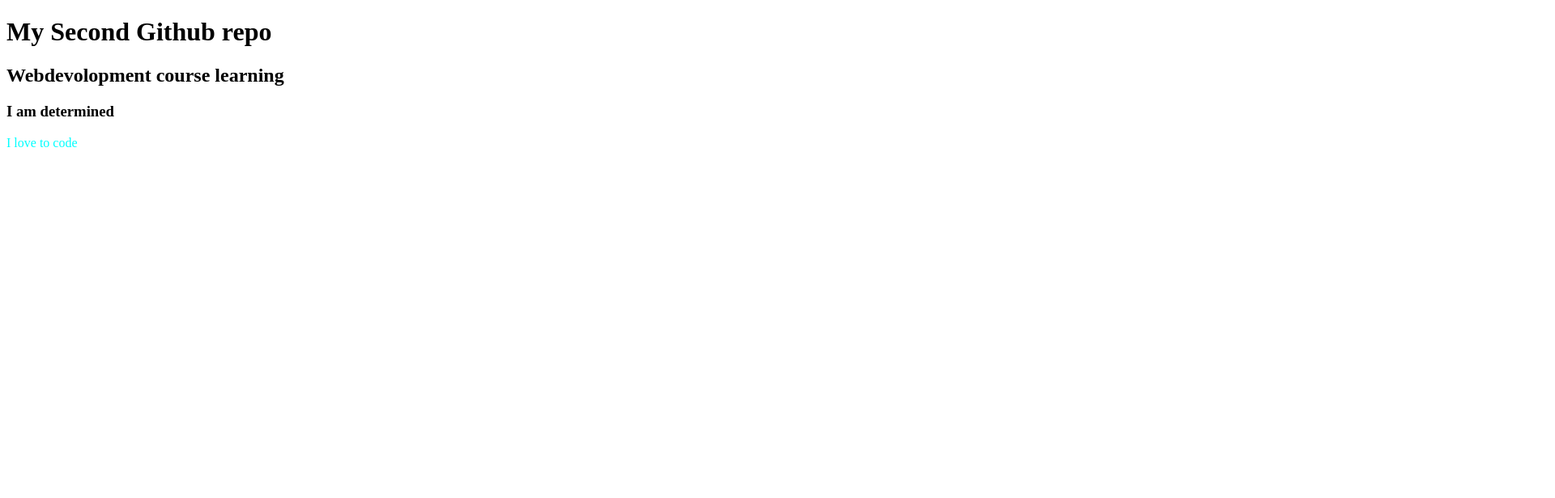
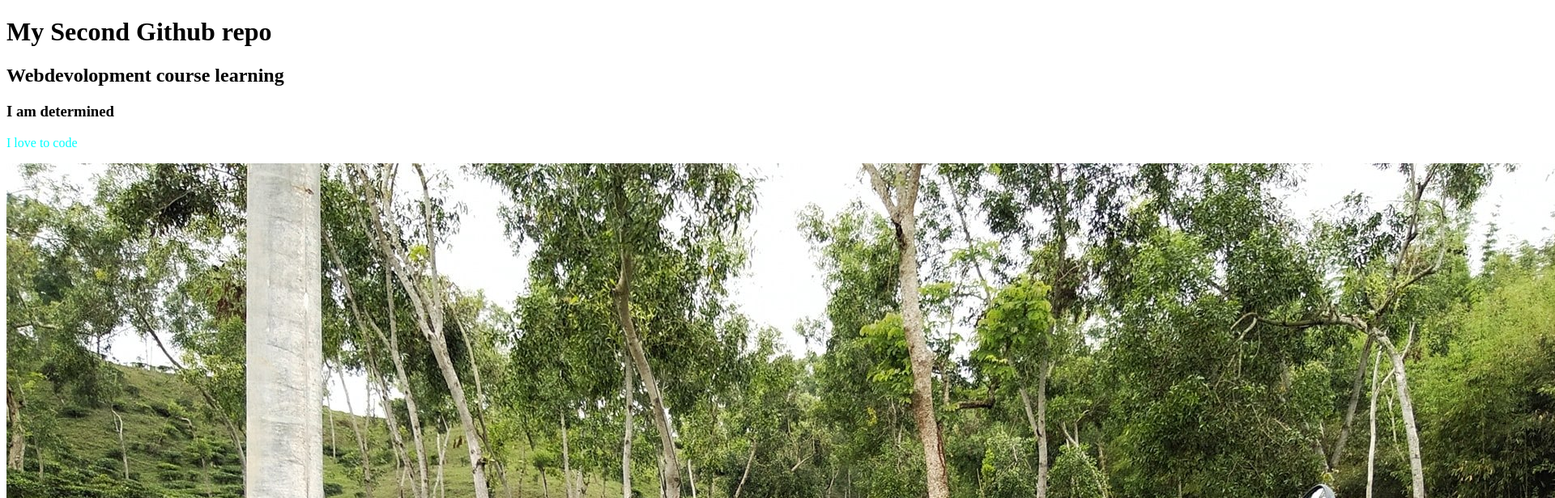
Before and after one commit to Hafsa-Begum/my-second-repo, a plain HTML site: page index.html in a window 1280 px wide. Shown: the top 616 px of the page at 81% size, 1920 px wide, since content can reach past the window. Drawn offline with Linux system fonts and the light colour scheme.

Commit message:
image added

```diff
--- a/index.html
+++ b/index.html
@@ -12,5 +12,6 @@
     <h2>Webdevolopment course learning</h2>
     <h3>I am determined</h3>
     <p>I love to code</p>
+    <img src="safiyya.jpg" alt="">
 </body>
 </html>
```
Also changed, not shown: New/ariana.jpg (added), safiyya.jpg (added).
